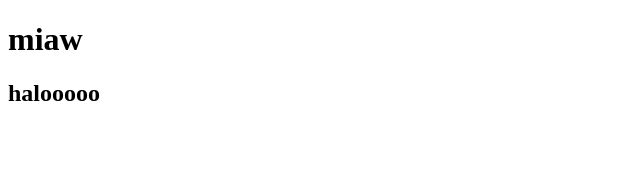
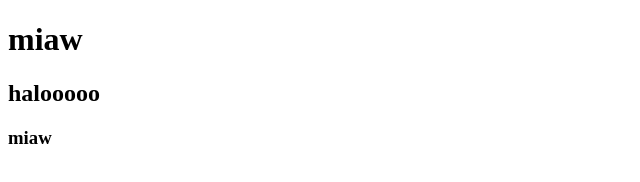
Before and after one commit to rawidya/tugas-ya-, a plain HTML site: page Index.html/index.html in a window 1280 px wide. Shown: the full height of the page, 0-640 px from the left. Drawn offline with Linux system fonts and the light colour scheme.

Commit message:
aku menambahkan miaw di h3

```diff
--- a/Index.html/index.html
+++ b/Index.html/index.html
@@ -9,5 +9,6 @@
 
         <h1>miaw</h1>
         <h2>halooooo</h2>
+        <h3>miaw</h3>
 </body>
 </html>
```
